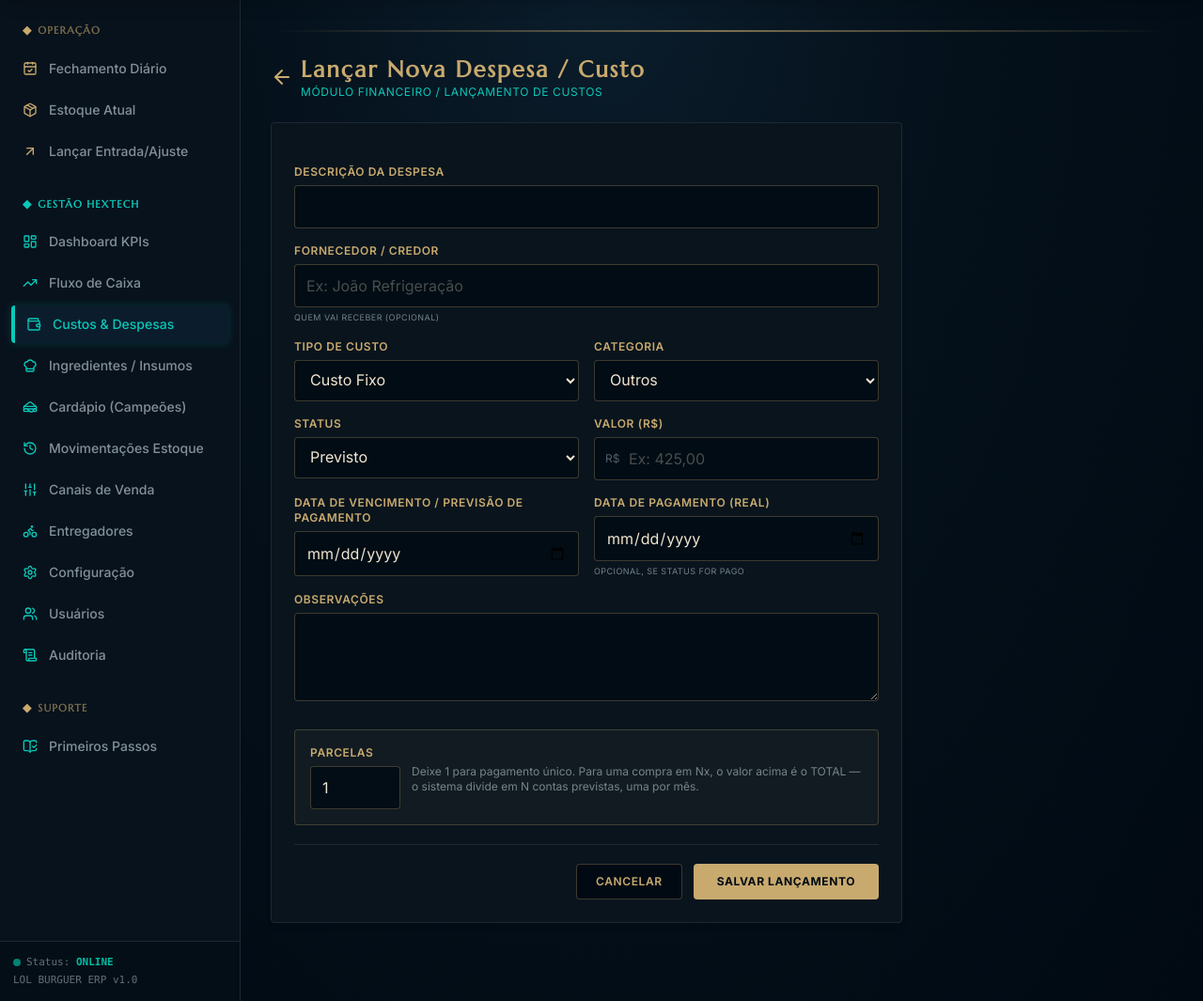
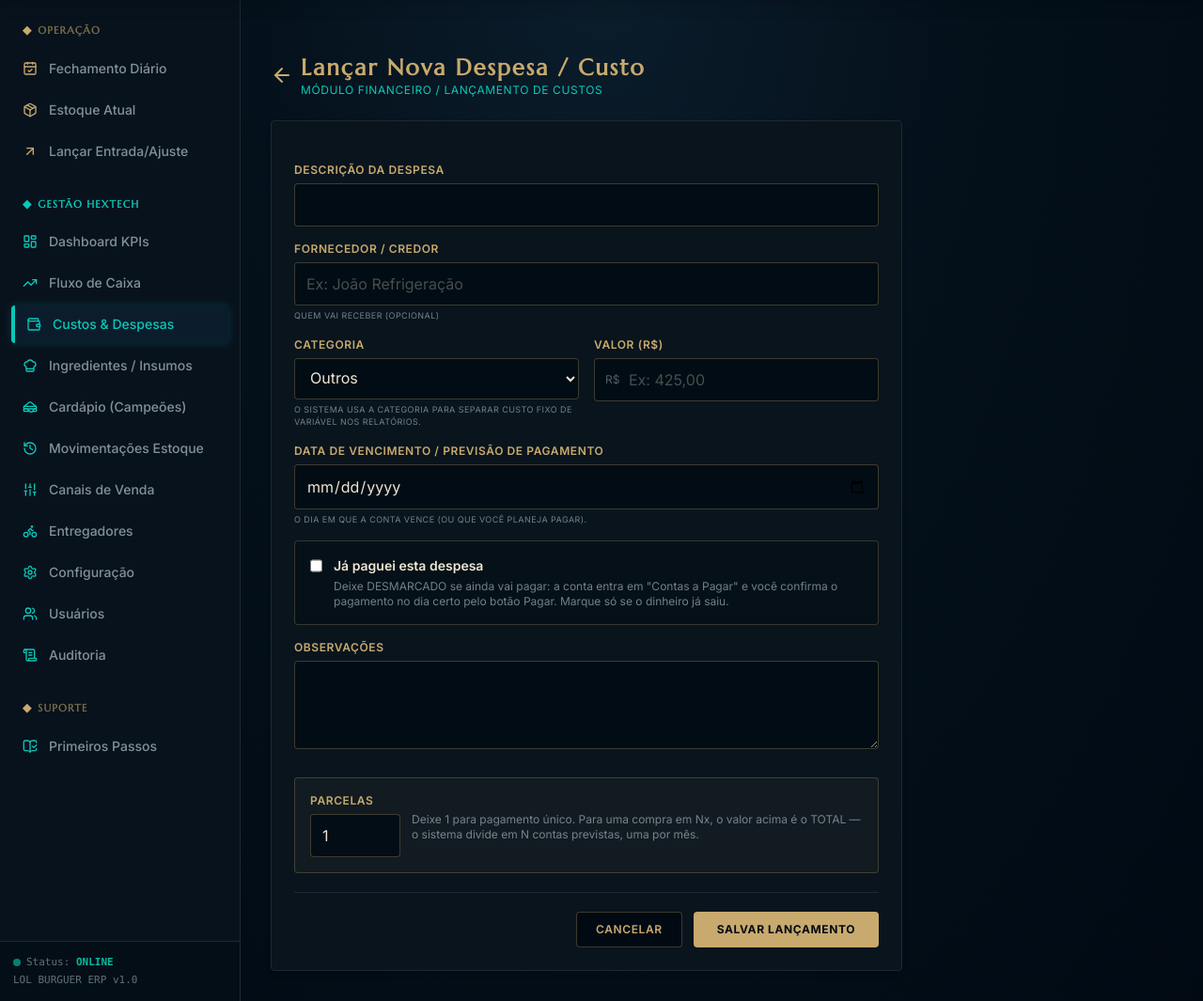
Before and after one commit to ushergui/loburger, a Django app: page /relatorios/despesas/novo/ in a window 1280 px wide. Shown: the part 65-1130 px from the top of the page at 94% size. Run offline with Django 5.2, Linux system fonts and the light colour scheme; a user stored in the database is signed in; data that the repository does not hold is empty; some libraries are stand-ins or nearby versions.

Commit message:
fix: despesa lancada sem pagamento virava "paga hoje"
O formulario tinha um dropdown de Status + JS que sincronizava com a data
de pagamento; dava pra sair como PAGO sem querer e a conta ia direto pro
historico de pagas.

Agora:
- fora o dropdown de Status. No lugar, checkbox "Ja paguei esta despesa"
  (desmarcado por padrao). Desmarcado = PREVISTO, sem data de pagamento,
  entra em Contas a Pagar. Marcado = revela "Data em que foi paga"
  (em branco = hoje) e grava como PAGO.
- fora o campo "Tipo de Custo" (fixo/variavel): agora e deduzido da
  categoria (tipo_por_categoria / CATEGORIAS_VARIAVEIS). Menos campo pra
  confundir; o relatorio continua separando fixo x variavel.
- form_error summary; sem o <script> de sincronizacao.

Sem mudanca de banco (nenhum campo novo/alterado).

Co-Authored-By: Claude Sonnet 5 <noreply@anthropic.com>

```diff
--- a/relatorios/forms.py
+++ b/relatorios/forms.py
@@ -2,7 +2,10 @@ from decimal import Decimal
 from django import forms
 from django.utils import timezone
 from core.utils import parse_numero_ptbr
-from .models import Despesa, DespesaRecorrente, CATEGORIA_CHOICES, CATEGORIAS_AUTOMATICAS
+from .models import (
+    Despesa, DespesaRecorrente, CATEGORIA_CHOICES, CATEGORIAS_AUTOMATICAS,
+    tipo_por_categoria,
+)
 
 CATEGORIAS_MANUAIS = [(v, l) for v, l in CATEGORIA_CHOICES if v not in CATEGORIAS_AUTOMATICAS]
 
@@ -65,6 +68,15 @@ class DespesaForm(ThemeFormMixin, forms.ModelForm):
         widget=forms.TextInput(attrs={'placeholder': 'Ex: 425,00'})
     )
 
+    # Em vez do dropdown de status: uma decisão simples e explícita.
+    ja_paga = forms.BooleanField(
+        required=False,
+        label="Já paguei esta despesa",
+        help_text="Deixe DESMARCADO se ainda vai pagar: a conta entra em "
+                  "\"Contas a Pagar\" e você confirma o pagamento no dia certo "
+                  "pelo botão Pagar. Marque só se o dinheiro já saiu.",
+    )
+
     alterar_futuros = forms.BooleanField(
         required=False,
         label="Atualizar este novo valor e data para os próximos meses",
@@ -80,15 +92,22 @@ class DespesaForm(ThemeFormMixin, forms.ModelForm):
 
     class Meta:
         model = Despesa
-        fields = ['descricao', 'credor', 'tipo', 'categoria', 'valor', 'status', 'data_vencimento', 'data_pagamento', 'observacao', 'alterar_futuros']
+        # 'tipo' (fixo/variável) sai do formulário — é deduzido da categoria.
+        # 'status' também sai — é decidido pelo checkbox "já paguei".
+        fields = ['descricao', 'credor', 'categoria', 'valor', 'data_vencimento', 'data_pagamento', 'observacao', 'alterar_futuros']
         widgets = {
             'credor': forms.TextInput(attrs={'placeholder': 'Ex: João Refrigeração'}),
             'data_vencimento': forms.DateInput(format='%Y-%m-%d', attrs={'type': 'date'}),
             'data_pagamento': forms.DateInput(format='%Y-%m-%d', attrs={'type': 'date'}),
         }
+        labels = {
+            'data_vencimento': "Data de vencimento / previsão de pagamento",
+            'data_pagamento': "Data em que foi paga",
+        }
 
     def __init__(self, *args, **kwargs):
         super().__init__(*args, **kwargs)
+        self.fields['data_pagamento'].required = False
         # Categorias automáticas (taxas, motoboy, compras de estoque) não são lançadas à mão
         if 'categoria' in self.fields:
             atual = getattr(self.instance, 'categoria', None)
@@ -96,6 +115,9 @@ class DespesaForm(ThemeFormMixin, forms.ModelForm):
             if atual and atual not in dict(choices):
                 choices.append((atual, dict(CATEGORIA_CHOICES).get(atual, atual)))
             self.fields['categoria'].choices = choices
+        # Ao editar uma despesa já paga, o checkbox já vem marcado
+        if self.instance and self.instance.pk and self.instance.status == 'PAGO':
+            self.fields['ja_paga'].initial = True
         if not self.instance or not self.instance.despesa_matriz:
             self.fields.pop('alterar_futuros', None)
         # Parcelamento só na criação (não na edição de uma despesa existente)
@@ -104,15 +126,24 @@ class DespesaForm(ThemeFormMixin, forms.ModelForm):
 
     def clean(self):
         cleaned_data = super().clean()
-        status = cleaned_data.get('status')
+        ja_paga = cleaned_data.get('ja_paga')
         data_pagamento = cleaned_data.get('data_pagamento')
 
-        # Se informou data de pagamento, garante que o status fique como PAGO
-        if data_pagamento and status != 'PAGO':
+        if ja_paga:
             cleaned_data['status'] = 'PAGO'
-
-        # Se marcou como PAGO e não informou data, define hoje como data de pagamento
-        if status == 'PAGO' and not data_pagamento:
-            cleaned_data['data_pagamento'] = timezone.localdate()
+            cleaned_data['data_pagamento'] = data_pagamento or timezone.localdate()
+        else:
+            # Ainda não foi paga: nunca vai para o histórico de pagas
+            cleaned_data['status'] = 'PREVISTO'
+            cleaned_data['data_pagamento'] = None
 
         return cleaned_data
+
+    def save(self, commit=True):
+        obj = super().save(commit=False)
+        obj.status = self.cleaned_data['status']
+        obj.data_pagamento = self.cleaned_data['data_pagamento']
+        obj.tipo = tipo_por_categoria(self.cleaned_data.get('categoria'))
+        if commit:
+            obj.save()
+        return obj
--- a/relatorios/views.py
+++ b/relatorios/views.py
@@ -13,7 +13,10 @@ import calendar
 from core.decorators import gestao_required
 from vendas.models import Pedido, PedidoItem, CanalVenda
 from produtos.models import Produto
-from .models import Despesa, DespesaRecorrente, CATEGORIA_CHOICES, CATEGORIAS_AUTOMATICAS
+from .models import (
+    Despesa, DespesaRecorrente, CATEGORIA_CHOICES, CATEGORIAS_AUTOMATICAS,
+    tipo_por_categoria,
+)
 from .forms import DespesaForm, DespesaRecorrenteForm
 from . import services
 
@@ -511,7 +514,7 @@ def despesa_criar(request):
                     Despesa.objects.create(
                         descricao=f"{desc_base} ({i}/{parcelas})",
                         credor=cd.get('credor', ''),
-                        tipo=cd['tipo'], categoria=cd['categoria'],
+                        tipo=tipo_por_categoria(cd['categoria']), categoria=cd['categoria'],
                         valor=valor_i, status='PREVISTO',
                         data_vencimento=_add_meses(cd['data_vencimento'], i - 1),
                         observacao=cd.get('observacao') or '',
--- a/templates/relatorios/despesa_form.html
+++ b/templates/relatorios/despesa_form.html
@@ -14,8 +14,15 @@
 </div>
 
 <div class="max-w-2xl bg-hex_dark_card border border-hex_dark_border p-6 rounded shadow-md">
-    <form method="POST" class="space-y-5">
+    <form method="POST" class="space-y-5"
+          x-data="{ jaPaga: {{ form.ja_paga.value|yesno:'true,false,false' }} }">
         {% csrf_token %}
+
+        {% if form.non_field_errors %}
+        <div class="bg-red-950/50 border border-red-500/60 text-red-200 text-sm rounded p-3">
+            {{ form.non_field_errors.as_text }}
+        </div>
+        {% endif %}
 
         <div class="grid grid-cols-1 md:grid-cols-2 gap-4">
             <!-- Descrição -->
@@ -24,9 +31,7 @@
                     {{ form.descricao.label }}
                 </label>
                 {{ form.descricao }}
-                {% if form.descricao.errors %}
-                    <p class="text-xxs text-hex_danger mt-1">{{ form.descricao.errors.as_text }}</p>
-                {% endif %}
+                {% if form.descricao.errors %}<p class="text-xxs text-hex_danger mt-1">{{ form.descricao.errors.as_text }}</p>{% endif %}
             </div>
 
             <!-- Credor / Fornecedor -->
@@ -39,37 +44,14 @@
                 {% if form.credor.errors %}<p class="text-xxs text-hex_danger mt-1">{{ form.credor.errors.as_text }}</p>{% endif %}
             </div>
 
-            <!-- Tipo de Custo -->
-            <div>
-                <label for="{{ form.tipo.id_for_label }}" class="block text-xs uppercase tracking-wider text-hex_gold mb-1.5 font-semibold">
-                    {{ form.tipo.label }}
-                </label>
-                {{ form.tipo }}
-                {% if form.tipo.errors %}
-                    <p class="text-xxs text-hex_danger mt-1">{{ form.tipo.errors.as_text }}</p>
-                {% endif %}
-            </div>
-
             <!-- Categoria -->
             <div>
                 <label for="{{ form.categoria.id_for_label }}" class="block text-xs uppercase tracking-wider text-hex_gold mb-1.5 font-semibold">
                     {{ form.categoria.label }}
                 </label>
                 {{ form.categoria }}
-                {% if form.categoria.errors %}
-                    <p class="text-xxs text-hex_danger mt-1">{{ form.categoria.errors.as_text }}</p>
-                {% endif %}
-            </div>
-
-            <!-- Status -->
-            <div>
-                <label for="{{ form.status.id_for_label }}" class="block text-xs uppercase tracking-wider text-hex_gold mb-1.5 font-semibold">
-                    {{ form.status.label }}
-                </label>
-                {{ form.status }}
-                {% if form.status.errors %}
-                    <p class="text-xxs text-hex_danger mt-1">{{ form.status.errors.as_text }}</p>
-                {% endif %}
+                <p class="text-[9px] text-hex_gold_dim/70 mt-1 uppercase tracking-wider">O sistema usa a categoria para separar custo fixo de variável nos relatórios.</p>
+                {% if form.categoria.errors %}<p class="text-xxs text-hex_danger mt-1">{{ form.categoria.errors.as_text }}</p>{% endif %}
             </div>
 
             <!-- Valor -->
@@ -79,36 +61,41 @@
                 </label>
                 <div class="relative">
                     <span class="absolute inset-y-0 left-0 pl-3 flex items-center text-hex_gold_dim/50 text-xs">R$</span>
-                    <div class="[&_input]:pl-9">
-                        {{ form.valor }}
-                    </div>
+                    <div class="[&_input]:pl-9">{{ form.valor }}</div>
                 </div>
-                {% if form.valor.errors %}
-                    <p class="text-xxs text-hex_danger mt-1">{{ form.valor.errors.as_text }}</p>
-                {% endif %}
+                {% if form.valor.errors %}<p class="text-xxs text-hex_danger mt-1">{{ form.valor.errors.as_text }}</p>{% endif %}
             </div>
 
-            <!-- Data de Vencimento -->
-            <div>
+            <!-- Data de Vencimento / Previsão -->
+            <div class="col-span-1 md:col-span-2">
                 <label for="{{ form.data_vencimento.id_for_label }}" class="block text-xs uppercase tracking-wider text-hex_gold mb-1.5 font-semibold">
                     {{ form.data_vencimento.label }}
                 </label>
                 {{ form.data_vencimento }}
-                {% if form.data_vencimento.errors %}
-                    <p class="text-xxs text-hex_danger mt-1">{{ form.data_vencimento.errors.as_text }}</p>
-                {% endif %}
+                <p class="text-[9px] text-hex_gold_dim/70 mt-1 uppercase tracking-wider">O dia em que a conta vence (ou que você planeja pagar).</p>
+                {% if form.data_vencimento.errors %}<p class="text-xxs text-hex_danger mt-1">{{ form.data_vencimento.errors.as_text }}</p>{% endif %}
             </div>
 
-            <!-- Data de Pagamento -->
-            <div>
-                <label for="{{ form.data_pagamento.id_for_label }}" class="block text-xs uppercase tracking-wider text-hex_gold mb-1.5 font-semibold">
-                    {{ form.data_pagamento.label }}
+            <!-- Já foi paga? -->
+            <div class="col-span-1 md:col-span-2 bg-hex_dark_bg/40 border border-hex_gold/25 p-4 rounded">
+                <label class="flex items-start space-x-3 cursor-pointer">
+                    <input type="checkbox" name="ja_paga" x-model="jaPaga"
+                        class="h-4 w-4 mt-0.5 rounded border-hex_gold/40 bg-hex_dark_bg text-hex_blue focus:ring-hex_blue">
+                    <span>
+                        <span class="block text-sm font-semibold text-hex_gold_light">{{ form.ja_paga.label }}</span>
+                        <span class="block text-xs text-hex_gold_dim/70 mt-1">{{ form.ja_paga.help_text }}</span>
+                    </span>
                 </label>
-                {{ form.data_pagamento }}
-                <p class="text-[9px] text-hex_gold_dim/70 mt-1 uppercase tracking-wider">Opcional, se status for Pago</p>
-                {% if form.data_pagamento.errors %}
-                    <p class="text-xxs text-hex_danger mt-1">{{ form.data_pagamento.errors.as_text }}</p>
-                {% endif %}
+
+                <!-- Data do pagamento — só quando já foi paga -->
+                <div x-show="jaPaga" x-transition class="mt-3 pl-7">
+                    <label for="{{ form.data_pagamento.id_for_label }}" class="block text-xs uppercase tracking-wider text-hex_gold mb-1.5 font-semibold">
+                        {{ form.data_pagamento.label }}
+                    </label>
+                    {{ form.data_pagamento }}
+                    <p class="text-[9px] text-hex_gold_dim/70 mt-1 uppercase tracking-wider">Debita do caixa nesse dia. Em branco = hoje.</p>
+                    {% if form.data_pagamento.errors %}<p class="text-xxs text-hex_danger mt-1">{{ form.data_pagamento.errors.as_text }}</p>{% endif %}
+                </div>
             </div>
 
             <!-- Observações -->
@@ -117,14 +104,13 @@
                     {{ form.observacao.label }}
                 </label>
                 {{ form.observacao }}
-                {% if form.observacao.errors %}
-                    <p class="text-xxs text-hex_danger mt-1">{{ form.observacao.errors.as_text }}</p>
-                {% endif %}
+                {% if form.observacao.errors %}<p class="text-xxs text-hex_danger mt-1">{{ form.observacao.errors.as_text }}</p>{% endif %}
             </div>
 
             <!-- Parcelamento (só na criação) -->
             {% if 'parcelas' in form.fields %}
-            <div class="col-span-1 md:col-span-2 mt-2 bg-hex_gold/5 border border-hex_gold/25 p-4 rounded flex items-start space-x-3">
+            <div class="col-span-1 md:col-span-2 mt-2 bg-hex_gold/5 border border-hex_gold/25 p-4 rounded flex items-start space-x-3"
+                 x-show="!jaPaga" x-transition>
                 <div class="w-24 shrink-0">
                     <label for="{{ form.parcelas.id_for_label }}" class="block text-xs uppercase tracking-wider text-hex_gold mb-1.5 font-semibold">Parcelas</label>
                     {{ form.parcelas }}
@@ -138,9 +124,7 @@
             <!-- Alterar Futuros (Se aplicável) -->
             {% if 'alterar_futuros' in form.fields %}
             <div class="col-span-1 md:col-span-2 mt-2 bg-hex_blue/10 border border-hex_blue/30 p-4 rounded flex items-start space-x-3">
-                <div class="pt-1">
-                    {{ form.alterar_futuros }}
-                </div>
+                <div class="pt-1">{{ form.alterar_futuros }}</div>
                 <div>
                     <label for="{{ form.alterar_futuros.id_for_label }}" class="block text-sm font-semibold text-hex_blue cursor-pointer">
                         {{ form.alterar_futuros.label }}
@@ -161,30 +145,4 @@
         </div>
     </form>
 </div>
-
-<script>
-document.addEventListener('DOMContentLoaded', function() {
-    const statusSelect = document.getElementById('{{ form.status.id_for_label }}');
-    const dataPagamentoInput = document.getElementById('{{ form.data_pagamento.id_for_label }}');
-
-    if (statusSelect && dataPagamentoInput) {
-        // Quando muda status para PAGO, se data de pagamento estiver vazia, preenche hoje
-        statusSelect.addEventListener('change', function() {
-            if (this.value === 'PAGO' && !dataPagamentoInput.value) {
-                const hoje = new Date().toISOString().split('T')[0];
-                dataPagamentoInput.value = hoje;
-            } else if (this.value === 'PREVISTO') {
-                dataPagamentoInput.value = '';
-            }
-        });
-
-        // Quando digita uma data de pagamento, marca status como PAGO automaticamente
-        dataPagamentoInput.addEventListener('change', function() {
-            if (this.value) {
-                statusSelect.value = 'PAGO';
-            }
-        });
-    }
-});
-</script>
 {% endblock %}
```
Also changed, not shown: relatorios/models.py (+13 -0 lines), relatorios/tests.py (+41 -0 lines).
